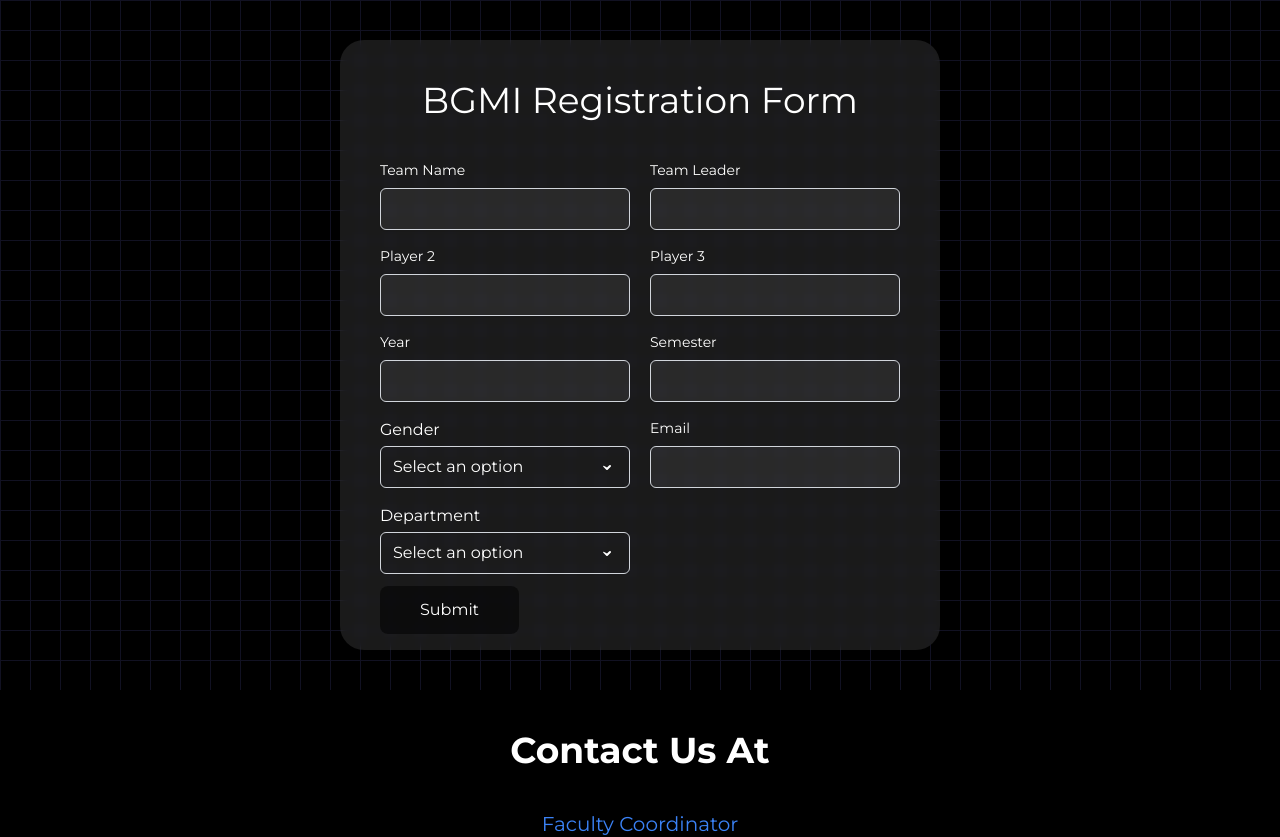
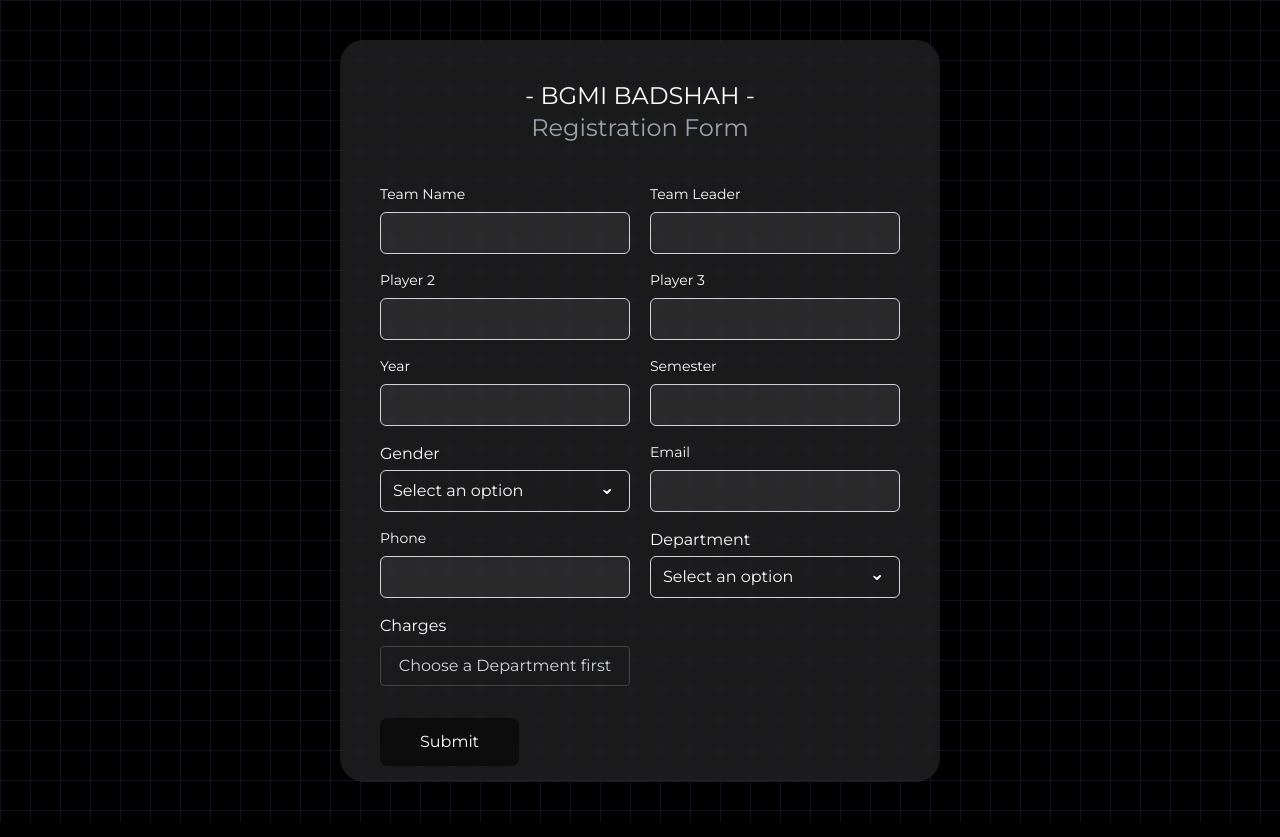
Before and after one commit to Abhay2133/engineering_day, a Next.js app: page /register/bgmi in a window 1280 px wide. Shown: the top 837 px of the page. Built offline with nearby package versions, Linux system fonts and the light colour scheme.

Commit message:
added payment options ui

```diff
--- a/app/globals.css
+++ b/app/globals.css
@@ -29,5 +29,12 @@
 }
 
 .bg-blur{
-  backdrop-filter: blur(5px);
+  backdrop-filter: blur(3px);
 }
+
+input::file-selector-button{
+  background-color: #222;
+  color:#fff;
+  border-radius: 5px;
+  padding: 8px;
+}
--- a/app/register/bgmi/page.js
+++ b/app/register/bgmi/page.js
@@ -14,13 +14,18 @@
     setFormData({ ...formData, [name]: value });
   };
 
+  const otherDepFee = 200;
+
   return (
     <div className="w-full grid-bg text-white py-10">
       <form
         onSubmit={onSubmit}
         className="bg-blur w-[95%] mx-auto md:w-[600px] flex flex-col bg-[rgba(255,255,255,0.1)] px-10 rounded-3xl"
       >
-        <h1 className="text-center text-4xl py-10">BGMI Registration Form</h1>
+        <h1 className="text-center text-2xl md:4xl py-10">
+          - BGMI BADSHAH -<br />{" "}
+          <span className="text-gray-400">Registration Form</span>
+        </h1>
         {/* Team Name - Leader */}
         <div className="flex flex-col md:flex-row gap-x-5">
           <Input
@@ -92,7 +97,17 @@
             value={formData["email"]}
           />
         </div>
+
+        {/* Phone - Department */}
         <div className="flex flex-col md:flex-row gap-x-5">
+          <Input
+            className={"flex-1"}
+            type="phone"
+            label={"Phone"}
+            value={formData["phone"]}
+            onChange={handleInput}
+            name="phone"
+          />
           <Select
             options={["UIT", "USCS", "Other"]}
             label={"Department"}
@@ -101,10 +116,32 @@
             value={formData["department"]}
             className="flex-1"
           />
+        </div>
+
+        {/* Price - ScreenShot */}
+        <div className="flex flex-col md:flex-row gap-x-5">
+          <div className="flex-1 flex-shrink mb-2">
+            <div className="text-white mb-2">Charges</div>
+            <div className="text-gray-300 flex-1 h-[40px] border flex items-center justify-center border-[#444] rounded text-center">
+              {formData["department"]
+                ? formData["department"] === "UIT"
+                  ? "FREE"
+                  : `Rs. ${otherDepFee}`
+                : "Choose a Department first"}
+            </div>
+          </div>
           <div className="flex-1"></div>
         </div>
+
+        {/* Payment screenshot */}
+        <div className="flex flex-col md:flex-row gap-x-5 mt-2">
+          {formData["department"] && formData["department"] != "UIT" && (
+            <Upload accept={"image/*"} label={"Payment ScreenShot"} />
+          )}
+        </div>
+
         {/* SUbmit button */}
-        <div className="mb-4 flex ">
+        <div className="my-4 flex ">
           <button className="hover:bg-[#223] px-10 py-3 border-none bg-[#00000088] text-white rounded-lg flex-1 md:flex-none  focus:outline-none focus:ring-[3px] focus:ring-blue-600 focus:border-transparent active:scale-90 transition-none ">
             Submit
           </button>
@@ -173,6 +210,7 @@
   const handleKeyDown = (event) => {
     if (event.key === " " || event.key === "Enter") {
       event.preventDefault();
+      console.log("HANDLING TOGGLE")
       handleToggle();
     }
   };
@@ -185,15 +223,16 @@
     if (!(e.code !== "ArrowUp" || e.code !== "ArrowDown")) return;
     let index;
     if (e.code === "ArrowUp") {
-      index = cycle(selectedOption - 1, 0, options.length);
+      index = cycle(selectedOption - 1, 0, options.length-1);
       setSelectedOption(index);
     } else if (e.code === "ArrowDown") {
-      index = (selectedOption + 1) % options.length;
+      index = cycle(selectedOption + 1, 0, options.length-1);
       setSelectedOption(index);
     } else if (e.key === "Enter" || e.key === " ") {
-      setIsOpen(false);
+      return setIsOpen(false);
     }
 
+    console.log({ name, value: options[index] })
     if (onChange) {
       onChange({ target: { name, value: options[index] } });
     }
@@ -264,13 +303,28 @@
 function Upload({
   label,
   name,
-  value = -1,
+  value = "",
   onChange,
   options = [],
-  id,
   className,
+  accept,
 }) {
-
+  const handleChange = (e) => {
+    console.log(e.target.files[0]);
+    if (onChange) onChange(e);
+  };
+  return (
+    <label htmlFor={name} className={`w-full focus:outline-none focus:ring-[3px] focus:ring-blue-600 focus:border-transparent transition-none  ${className}`}>
+      <div className="mb-1">{label}</div>
+      <input
+        type="file"
+        id={name}
+        onChange={handleChange}
+        className="mt-2 mb-3 w-full border border-gray-800 rounded focus:outline-none focus:ring-[3px] focus:ring-blue-600 focus:border-transparent transition-none "
+        accept={accept}
+      />
+    </label>
+  );
 }
 
 const cycle = (n, a, z) => {
--- a/app/register/page.js
+++ b/app/register/page.js
@@ -300,7 +300,7 @@
         )}
         {infoMode == "uploading" && (
           <div className="flex gap-x-3 p-4 text-base mt-5 rounded border border-gray-50 bg-[#225] text-white">
-            <div className="spinner border border-[5px] border-[rgba(0,0,0,0.5)] border-t-blue-700 h-[20px] w-[20px] rounded-full"></div>
+            <div className="spinner border-[5px] border-[rgba(0,0,0,0.5)] border-t-blue-700 h-[20px] w-[20px] rounded-full"></div>
             <div>Uploading Data</div>
             <div
               onClick={() => setInfoMode("none")}
```
